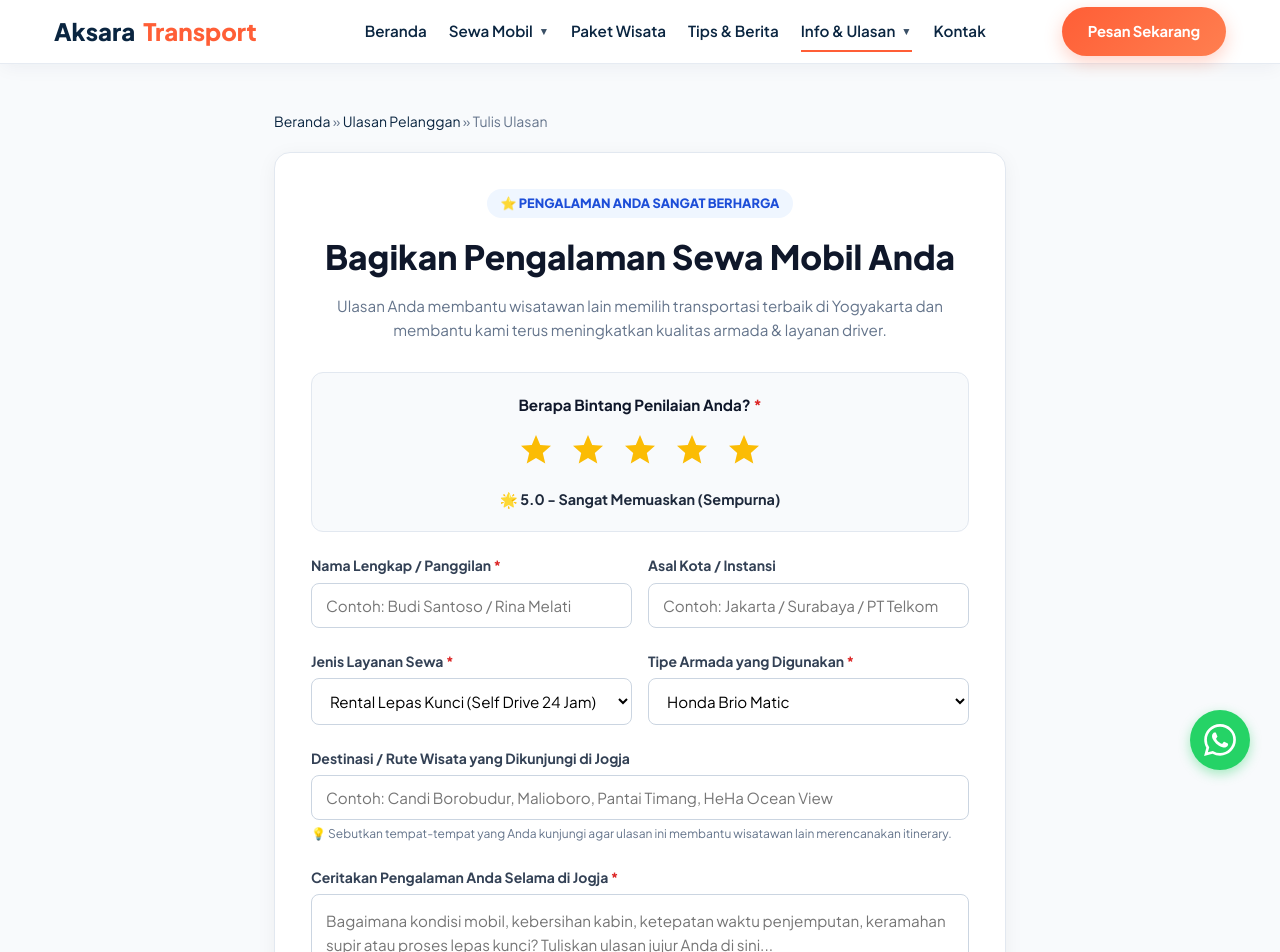
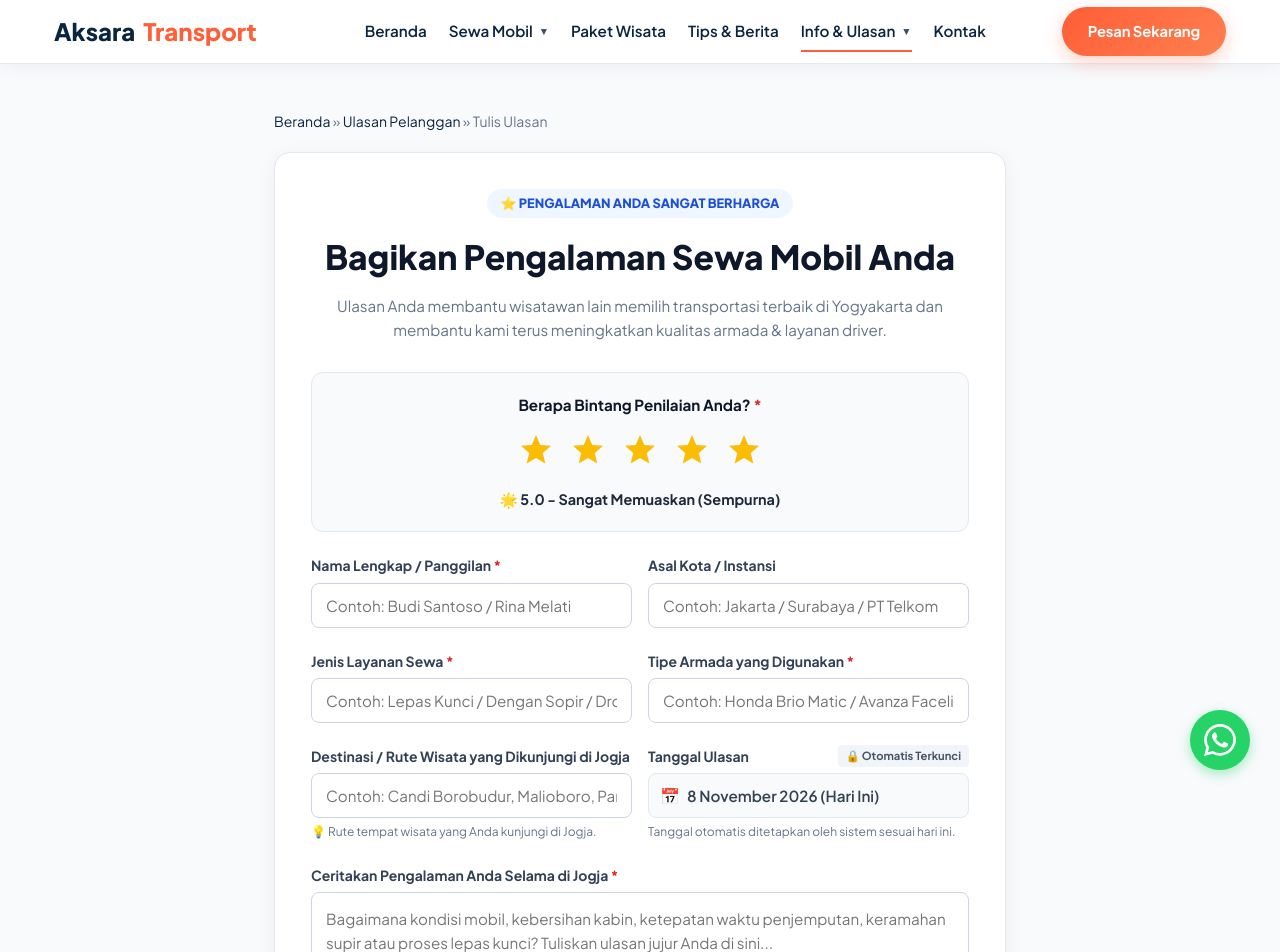
Before and after one commit to nandarprasetya-bot/aksara-transport-web, a Next.js app: page /tulis-ulasan in a window 1280 px wide. Shown: the top 952 px of the page. Built offline with nearby package versions, Linux system fonts and the light colour scheme.

Commit message:
feat(review): convert layanan & armada to manual text inputs and add auto-locked system date

```diff
--- a/src/app/tulis-ulasan/page.tsx
+++ b/src/app/tulis-ulasan/page.tsx
@@ -8,11 +8,21 @@ export default function TulisUlasanPage() {
     const [hoverRating, setHoverRating] = useState<number>(0);
     const [nama, setNama] = useState<string>('');
     const [asalKota, setAsalKota] = useState<string>('');
-    const [layanan, setLayanan] = useState<string>('Lepas Kunci');
-    const [armada, setArmada] = useState<string>('Honda Brio Matic');
+    const [layanan, setLayanan] = useState<string>('');
+    const [armada, setArmada] = useState<string>('');
     const [ruteWisata, setRuteWisata] = useState<string>('');
     const [ulasan, setUlasan] = useState<string>('');
     const [submitted, setSubmitted] = useState<boolean>(false);
+
+    // Tanggal otomatis sistem (hari ini) yang terkunci dan tidak bisa diubah customer
+    const [autoDate] = useState<string>(() => {
+        const now = new Date();
+        return now.toLocaleDateString('id-ID', {
+            day: 'numeric',
+            month: 'long',
+            year: 'numeric'
+        });
+    });
 
     const handleSubmit = (e: React.FormEvent) => {
         e.preventDefault();
@@ -25,11 +35,11 @@ export default function TulisUlasanPage() {
             role: `${asalKota ? asalKota + ' • ' : ''}Ulasan Terverifikasi`,
             avatarColor: '#0284c7',
             rating: rating,
-            date: 'Baru saja',
+            date: autoDate,
             isoDate: new Date().toISOString().split('T')[0],
-            serviceTag: layanan.toUpperCase(),
+            serviceTag: (layanan || 'RENTAL MOBIL').toUpperCase(),
             serviceCategory: layanan.toLowerCase().includes('lepas') ? 'lepas-kunci' : (layanan.toLowerCase().includes('hiace') ? 'hiace' : 'dengan-driver'),
-            carFleet: armada,
+            carFleet: armada || 'Armada Pilihan',
             routeWisata: ruteWisata,
             comment: ulasan,
             likes: 1
@@ -148,48 +158,38 @@ export default function TulisUlasanPage() {
                                 </div>
                             </div>
 
-                            {/* PILIHAN LAYANAN & ARMADA */}
+                            {/* PILIHAN LAYANAN & ARMADA (ISI MANUAL) */}
                             <div style={{ display: 'grid', gridTemplateColumns: 'repeat(auto-fit, minmax(280px, 1fr))', gap: '16px' }}>
                                 <div>
                                     <label style={{ display: 'block', fontSize: '0.875rem', fontWeight: 700, color: '#334155', marginBottom: '6px' }}>
                                         Jenis Layanan Sewa <span style={{ color: '#dc2626' }}>*</span>
                                     </label>
-                                    <select
+                                    <input
+                                        type="text"
+                                        required
                                         value={layanan}
                                         onChange={(e) => setLayanan(e.target.value)}
-                                        style={{ width: '100%', padding: '12px 14px', borderRadius: '8px', border: '1.5px solid #cbd5e1', fontSize: '0.95rem', outline: 'none', background: '#fff' }}
-                                    >
-                                        <option value="Lepas Kunci">Rental Lepas Kunci (Self Drive 24 Jam)</option>
-                                        <option value="Dengan Driver">Sewa Mobil + Supir Profesional</option>
-                                        <option value="Hiace Rombongan">Minibus Hiace / Elf Rombongan Wisata</option>
-                                        <option value="Drop Off Bandara">Antar Jemput Bandara YIA / Stasiun Tugu</option>
-                                        <option value="Perjalanan Dinas">Perjalanan Dinas Kantor / Tamu VVIP</option>
-                                    </select>
+                                        placeholder="Contoh: Lepas Kunci / Dengan Sopir / Drop Off Bandara"
+                                        style={{ width: '100%', padding: '12px 14px', borderRadius: '8px', border: '1.5px solid #cbd5e1', fontSize: '0.95rem', outline: 'none' }}
+                                    />
                                 </div>
                                 <div>
                                     <label style={{ display: 'block', fontSize: '0.875rem', fontWeight: 700, color: '#334155', marginBottom: '6px' }}>
                                         Tipe Armada yang Digunakan <span style={{ color: '#dc2626' }}>*</span>
                                     </label>
-                                    <select
+                                    <input
+                                        type="text"
+                                        required
                                         value={armada}
                                         onChange={(e) => setArmada(e.target.value)}
-                                        style={{ width: '100%', padding: '12px 14px', borderRadius: '8px', border: '1.5px solid #cbd5e1', fontSize: '0.95rem', outline: 'none', background: '#fff' }}
-                                    >
-                                        <option value="Honda Brio Matic">Honda Brio Matic</option>
-                                        <option value="Toyota Avanza Facelift">Toyota Avanza Facelift</option>
-                                        <option value="Toyota Innova Reborn Diesel">Toyota Innova Reborn Diesel</option>
-                                        <option value="Toyota Innova Zenix Hybrid">Toyota Innova Zenix Hybrid</option>
-                                        <option value="Toyota Hiace Premio Luxury">Toyota Hiace Premio Luxury</option>
-                                        <option value="Toyota Hiace Commuter 15 Seat">Toyota Hiace Commuter 15 Seat</option>
-                                        <option value="Toyota Alphard Facelift VIP">Toyota Alphard Facelift VIP</option>
-                                        <option value="Toyota Fortuner VRZ">Toyota Fortuner VRZ</option>
-                                        <option value="Mitsubishi Pajero Sport">Mitsubishi Pajero Sport</option>
-                                        <option value="Isuzu Elf Long 19 Seat">Isuzu Elf Long 19 Seat</option>
-                                    </select>
+                                        placeholder="Contoh: Honda Brio Matic / Avanza Facelift / Innova Zenix"
+                                        style={{ width: '100%', padding: '12px 14px', borderRadius: '8px', border: '1.5px solid #cbd5e1', fontSize: '0.95rem', outline: 'none' }}
+                                    />
                                 </div>
                             </div>
 
-                            {/* RUTE WISATA YANG DIKUNJUNGI (SEO BOOSTER) */}
+                            {/* RUTE WISATA & TANGGAL OTOMATIS TERKUNCI */}
+                            <div style={{ display: 'grid', gridTemplateColumns: 'repeat(auto-fit, minmax(280px, 1fr))', gap: '16px' }}>
                                 <div>
                                     <label style={{ display: 'block', fontSize: '0.875rem', fontWeight: 700, color: '#334155', marginBottom: '6px' }}>
                                         Destinasi / Rute Wisata yang Dikunjungi di Jogja
@@ -198,12 +198,36 @@ export default function TulisUlasanPage() {
                                         type="text"
                                         value={ruteWisata}
                                         onChange={(e) => setRuteWisata(e.target.value)}
-                                    placeholder="Contoh: Candi Borobudur, Malioboro, Pantai Timang, HeHa Ocean View"
+                                        placeholder="Contoh: Candi Borobudur, Malioboro, Pantai Timang, HeHa"
                                         style={{ width: '100%', padding: '12px 14px', borderRadius: '8px', border: '1.5px solid #cbd5e1', fontSize: '0.95rem', outline: 'none' }}
                                     />
                                     <span style={{ fontSize: '0.75rem', color: '#64748b', marginTop: '4px', display: 'block' }}>
-                                    💡 Sebutkan tempat-tempat yang Anda kunjungi agar ulasan ini membantu wisatawan lain merencanakan itinerary.
+                                        💡 Rute tempat wisata yang Anda kunjungi di Jogja.
                                     </span>
+                                </div>
+                                <div>
+                                    <label style={{ display: 'flex', alignItems: 'center', justifyContent: 'space-between', fontSize: '0.875rem', fontWeight: 700, color: '#334155', marginBottom: '6px' }}>
+                                        <span>Tanggal Ulasan</span>
+                                        <span style={{ fontSize: '0.7rem', background: '#f1f5f9', color: '#475569', padding: '2px 8px', borderRadius: '4px', fontWeight: 700, display: 'inline-flex', alignItems: 'center', gap: '4px' }}>
+                                            🔒 Otomatis Terkunci
+                                        </span>
+                                    </label>
+                                    <div style={{ position: 'relative' }}>
+                                        <input
+                                            type="text"
+                                            value={`${autoDate} (Hari Ini)`}
+                                            readOnly
+                                            disabled
+                                            style={{ width: '100%', padding: '12px 14px 12px 38px', borderRadius: '8px', border: '1.5px solid #e2e8f0', fontSize: '0.95rem', backgroundColor: '#f8fafc', color: '#334155', cursor: 'not-allowed', fontWeight: 600 }}
+                                        />
+                                        <span style={{ position: 'absolute', left: '12px', top: '50%', transform: 'translateY(-50%)', fontSize: '1rem' }}>
+                                            📅
+                                        </span>
+                                    </div>
+                                    <span style={{ fontSize: '0.75rem', color: '#64748b', marginTop: '4px', display: 'block' }}>
+                                        Tanggal otomatis ditetapkan oleh sistem sesuai hari ini.
+                                    </span>
+                                </div>
                             </div>
 
                             {/* KOLOM ULASAN */}
```
Lines whose indentation alone changed are shown as unchanged.
